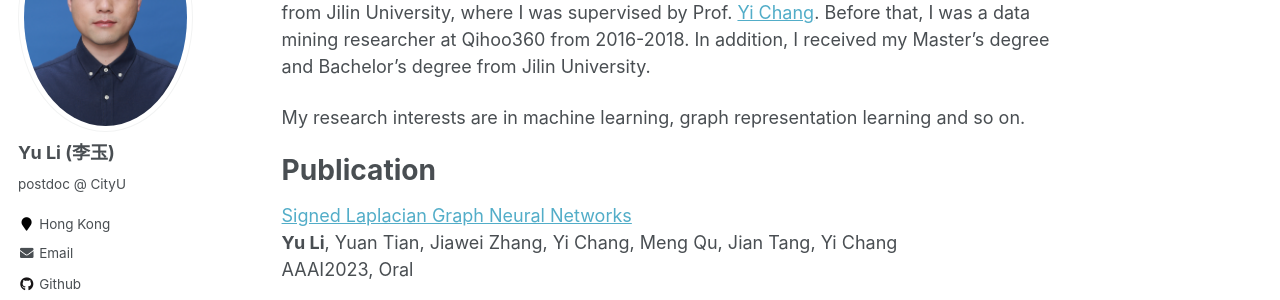
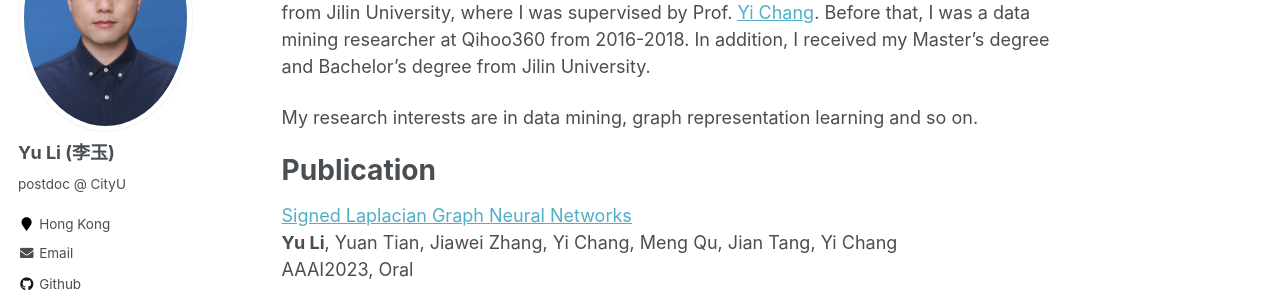
Before and after one commit to liyu1990/liyu1990.github.io, a Jekyll site: the page built from _pages/about.md, in a window 1280 px wide and 1071 px high. Shown: the part 215-515 px from the top of the window. Built offline with Jekyll 4.4.1, drawn with Linux system fonts in a browser that asks for light colours.

Commit message:
Update about.md

```diff
--- a/_pages/about.md
+++ b/_pages/about.md
@@ -12,7 +12,7 @@ I am currently a postdoc at School of Data Science of City University of Hong Ko
 Before coming to CityU, I received my Ph.D from Jilin University, where I was supervised by Prof. [Yi Chang](http://www.yichang-cs.com/).
 Before that, I was a data mining researcher at Qihoo360 from 2016-2018. In addition, I received my Master's degree and Bachelor's degree from Jilin University.
 
-My research interests are in machine learning, graph representation learning and so on.
+My research interests are in data mining, graph representation learning and so on.
 
 Publication
 ======
```
